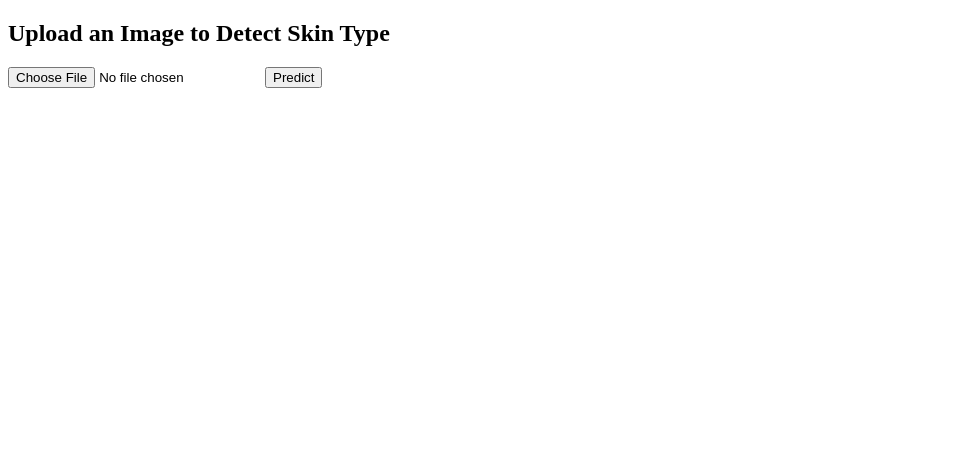
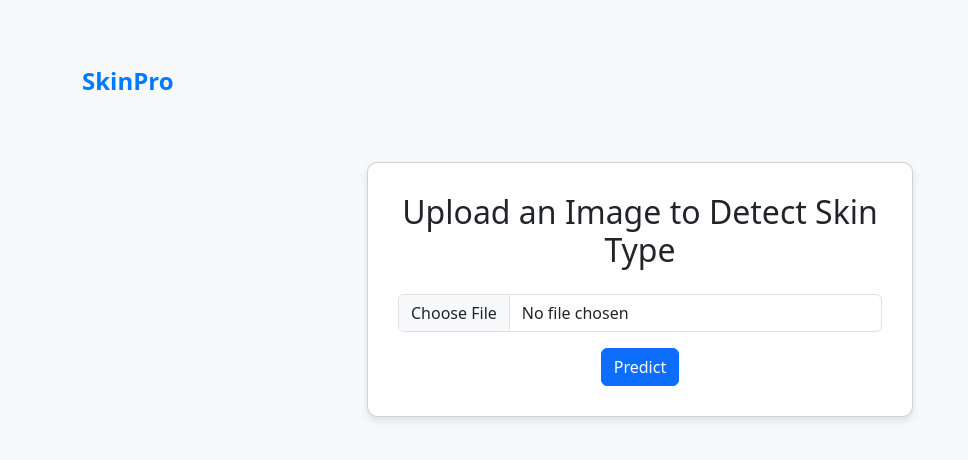
Before and after one commit to KiranWasTaken/Skincare, a Flask app: page / in a window 1280 px wide. Shown: the top 460 px of the page, without its empty margins (0-968 px from the left). Run offline with Flask 3, Linux system fonts and the light colour scheme.

Commit message:
Update index.html

```diff
--- a/templates/index.html
+++ b/templates/index.html
@@ -3,13 +3,130 @@
 <head>
     <meta charset="UTF-8">
     <meta name="viewport" content="width=device-width, initial-scale=1.0">
-    <title>Skin Type Detection</title>
+    <title>SkinPro - Skin Type Detection</title>
+
+    <!-- Bootstrap CSS -->
+    <link href="https://cdn.jsdelivr.net/npm/bootstrap@5.3.0/dist/css/bootstrap.min.css" rel="stylesheet">
+
+    <style>
+        body {
+            background-color: #f8f9fa;
+        }
+        .container {
+            margin-top: 50px;
+            text-align: center;
+        }
+        .card {
+            border-radius: 10px;
+            box-shadow: 0 4px 8px rgba(0, 0, 0, 0.1);
+            padding: 30px;
+        }
+        .navbar-brand {
+            font-size: 24px;
+            font-weight: bold;
+            color: #007bff;
+        }
+        .preview {
+            margin-top: 20px;
+            max-width: 100%;
+            border-radius: 10px;
+        }
+        .recommendation {
+            margin-top: 20px;
+            font-size: 18px;
+            font-weight: bold;
+            color: #28a745;
+        }
+        .product-card {
+            text-align: center;
+            margin-bottom: 15px;
+        }
+        .product-card img {
+            width: 100px;
+            height: 100px;
+            border-radius: 10px;
+        }
+        .product-card a {
+            display: block;
+            font-size: 14px;
+            margin-top: 5px;
+            text-decoration: none;
+            color: #007bff;
+        }
+        .product-card a:hover {
+            text-decoration: underline;
+        }
+    </style>
 </head>
 <body>
-    <h2>Upload an Image to Detect Skin Type</h2>
-    <form action="/" method="post" enctype="multipart/form-data">
-        <input type="file" name="file" required>
-        <button type="submit">Predict</button>
-    </form>
+
+    <!-- Navigation Bar -->
+    <nav class="navbar navbar-light bg-light">
+        <div class="container">
+            <a class="navbar-brand" href="#">SkinPro</a>
+        </div>
+    </nav>
+
+    <div class="container">
+        <div class="row justify-content-center">
+            <div class="col-md-6">
+                <div class="card">
+                    <h2 class="mb-4">Upload an Image to Detect Skin Type</h2>
+
+                    <form action="/" method="post" enctype="multipart/form-data">
+                        <input type="file" name="file" id="fileInput" class="form-control" required onchange="previewImage(event)">
+                        <button type="submit" class="btn btn-primary mt-3">Predict</button>
+                    </form>
+
+                    <!-- Image Preview -->
+                    <img id="imagePreview" class="preview d-none" alt="Image Preview">
+
+                    {% if result %}
+                        <div class="alert alert-info mt-3">
+                            <h4>Predicted Skin Type:</h4>
+                            <p class="fw-bold">{{ result }}</p>
+                        </div>
+
+                        <!-- Skincare Recommendation -->
+                        <div class="recommendation">
+                            <h5>Recommended Skincare Products:</h5>
+                        </div>
+
+                        {% for category, products in recommendation.items() %}
+                            <h5 class="mt-3">{{ category }}</h5>
+                            <div class="row">
+                                {% for product in products %}
+                                    <div class="col-md-6">
+                                        <div class="product-card">
+                                            <img src="{{ product.image }}" alt="{{ product.name }}" style="width: 100px; height: 100px;">
+
+                                            <p>{{ product.name }}</p>
+                                            <a href="{{ product.link }}" target="_blank">Buy Now</a>
+                                        </div>
+                                    </div>
+                                {% endfor %}
+                            </div>
+                        {% endfor %}
+                    {% endif %}
+                </div>
+            </div>
+        </div>
+    </div>
+
+    <!-- Bootstrap JS -->
+    <script src="https://cdn.jsdelivr.net/npm/bootstrap@5.3.0/dist/js/bootstrap.bundle.min.js"></script>
+
+    <script>
+        function previewImage(event) {
+            var reader = new FileReader();
+            reader.onload = function(){
+                var img = document.getElementById('imagePreview');
+                img.src = reader.result;
+                img.classList.remove('d-none');
+            }
+            reader.readAsDataURL(event.target.files[0]);
+        }
+    </script>
+
 </body>
 </html>
```
